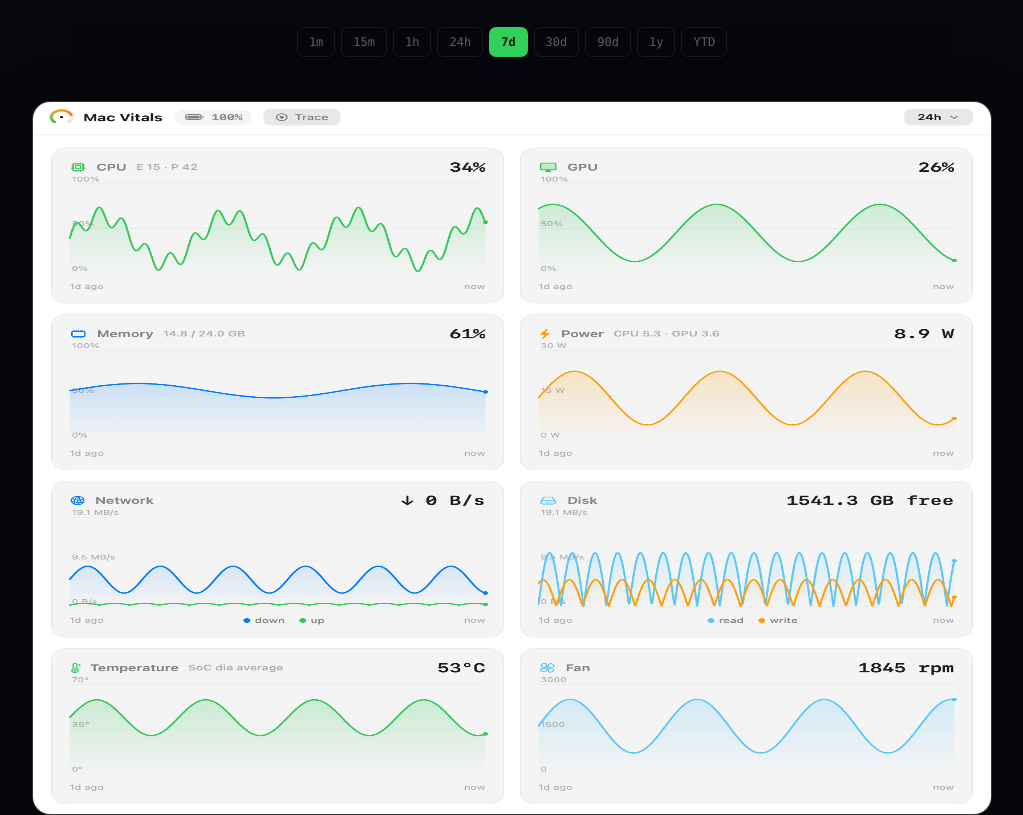
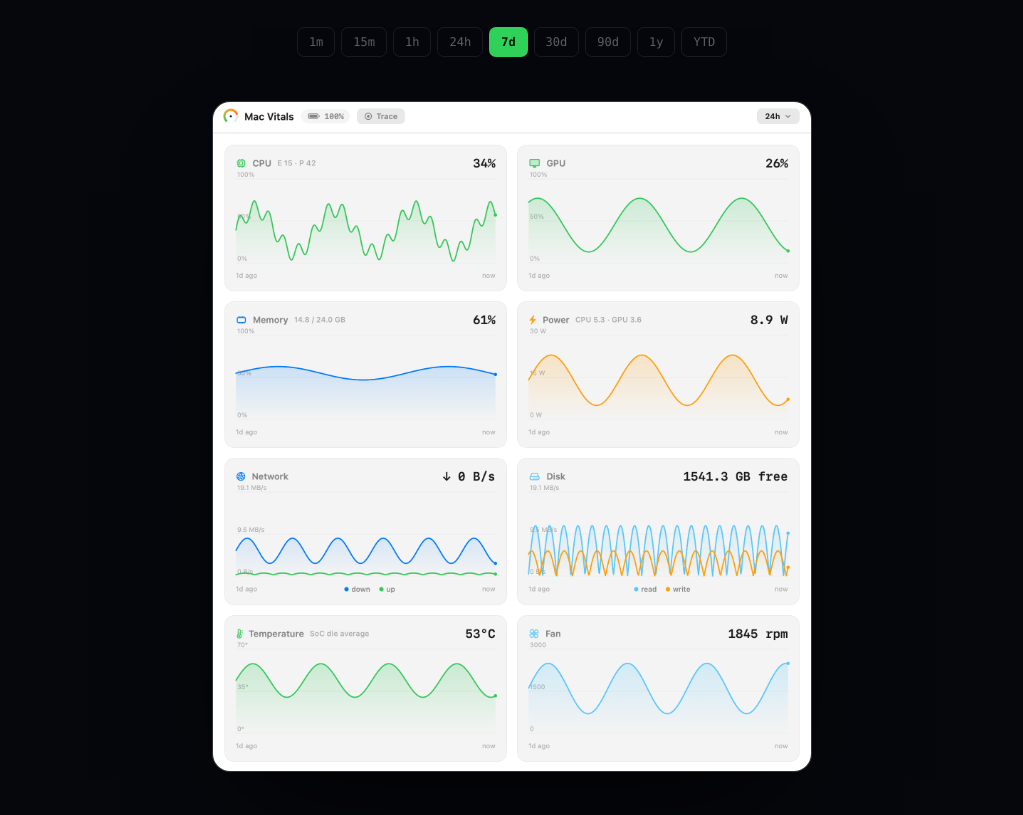
Before and after one commit to netsatsawat/mac-vitals, a plain HTML site: page docs/index.html in a window 1280 px wide. Shown: the part 2485-3300 px from the top of the page, without its empty margins (128-1151 px from the left). Drawn offline with Linux system fonts and the light colour scheme.

Commit message:
Fix distorted window screenshot: preserve its portrait aspect ratio
The full-window shot is 1680x1880 (portrait) but was embedded at 960x712
(landscape), squishing it. Reserve the true aspect and let it scale with
height auto, sized as a centered portrait product shot.

```diff
--- a/docs/index.html
+++ b/docs/index.html
@@ -179,8 +179,9 @@
 
   /* full-bleed product shot */
   .showcase { text-align: center; }
-  .showcase .frame { margin: 44px auto 0; max-width: 960px; border-radius: 18px; overflow: hidden;
+  .showcase .frame { margin: 44px auto 0; max-width: 600px; border-radius: 18px; overflow: hidden;
     border: .5px solid var(--hair2); box-shadow: 0 50px 110px -40px rgba(0,0,0,.9); background: var(--panel); }
+  .showcase .frame img { width: 100%; height: auto; display: block; }
   .rangebar { display: flex; gap: 6px; justify-content: center; flex-wrap: wrap; margin-top: 30px; }
   .rangebar span { font-family: var(--mono); font-size: 12px; color: var(--ink3); border: .5px solid var(--hair);
     padding: 5px 11px; border-radius: 7px; transition: color .2s, border-color .2s; }
@@ -363,7 +364,7 @@
     </div>
   </div>
   <div class="frame reveal">
-    <img src="window.png" alt="The Mac Vitals full window charting CPU, GPU, memory, power, network, and disk over a selectable range" width="960" height="712" loading="lazy">
+    <img src="window.png" alt="The Mac Vitals full window charting CPU, GPU, memory, power, network, and disk over a selectable range" width="840" height="940" loading="lazy">
   </div>
 </div></section>
 
```
